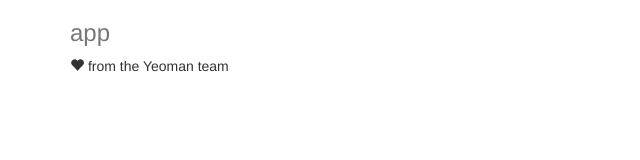
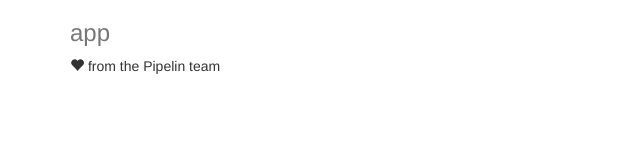
Before and after one commit to Salcarman/SmileMe, a website: page app/index.html in a window 1280 px wide. Shown: the full height of the page, 0-640 px from the left. Drawn offline with Linux system fonts and the light colour scheme; files that its build step writes are made by us from their sources; files whose address does not match are found by name.

Commit message:
Testing git from brackets

```diff
--- a/app/index.html
+++ b/app/index.html
@@ -33,7 +33,7 @@
       <div ng-view=""></div>
 
       <div class="footer">
-        <p><span class="glyphicon glyphicon-heart"></span> from the Yeoman team</p>
+        <p><span class="glyphicon glyphicon-heart"></span> from the Pipelin team</p>
       </div>
     </div>
 
```
